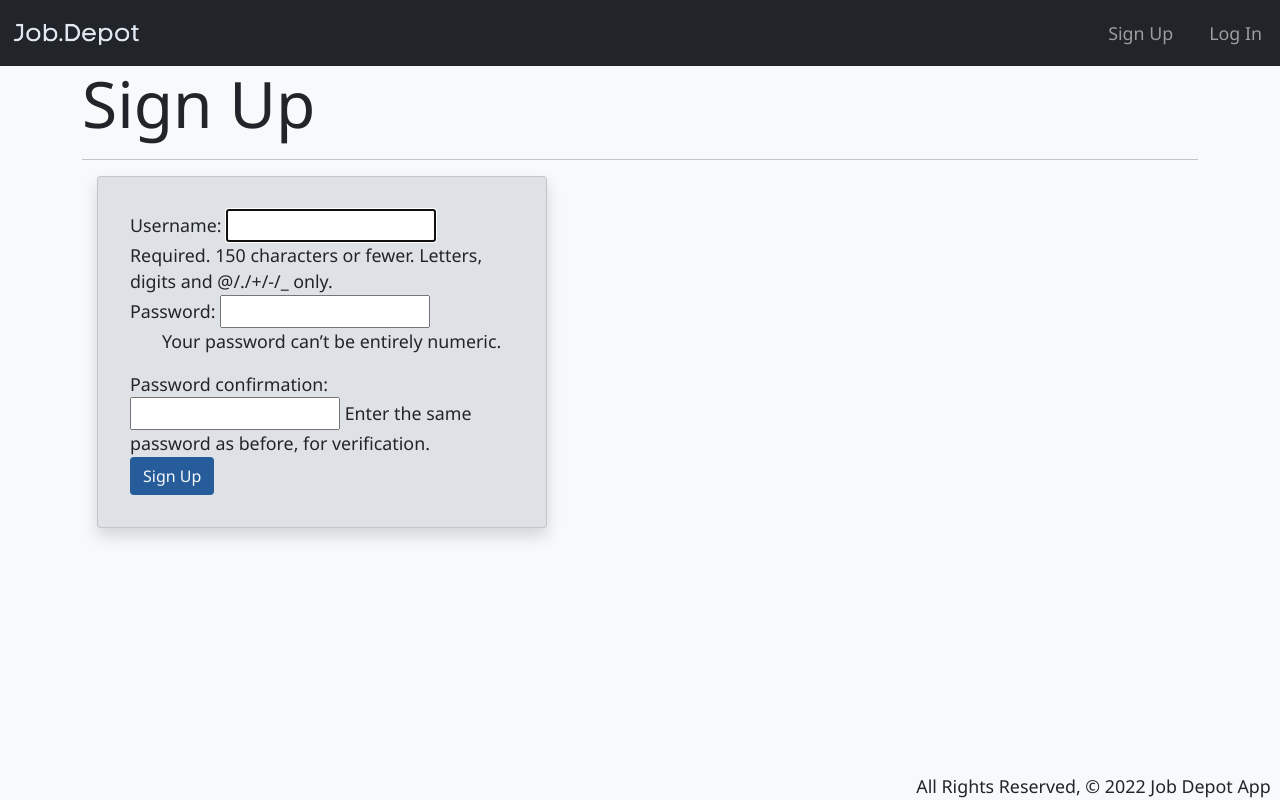
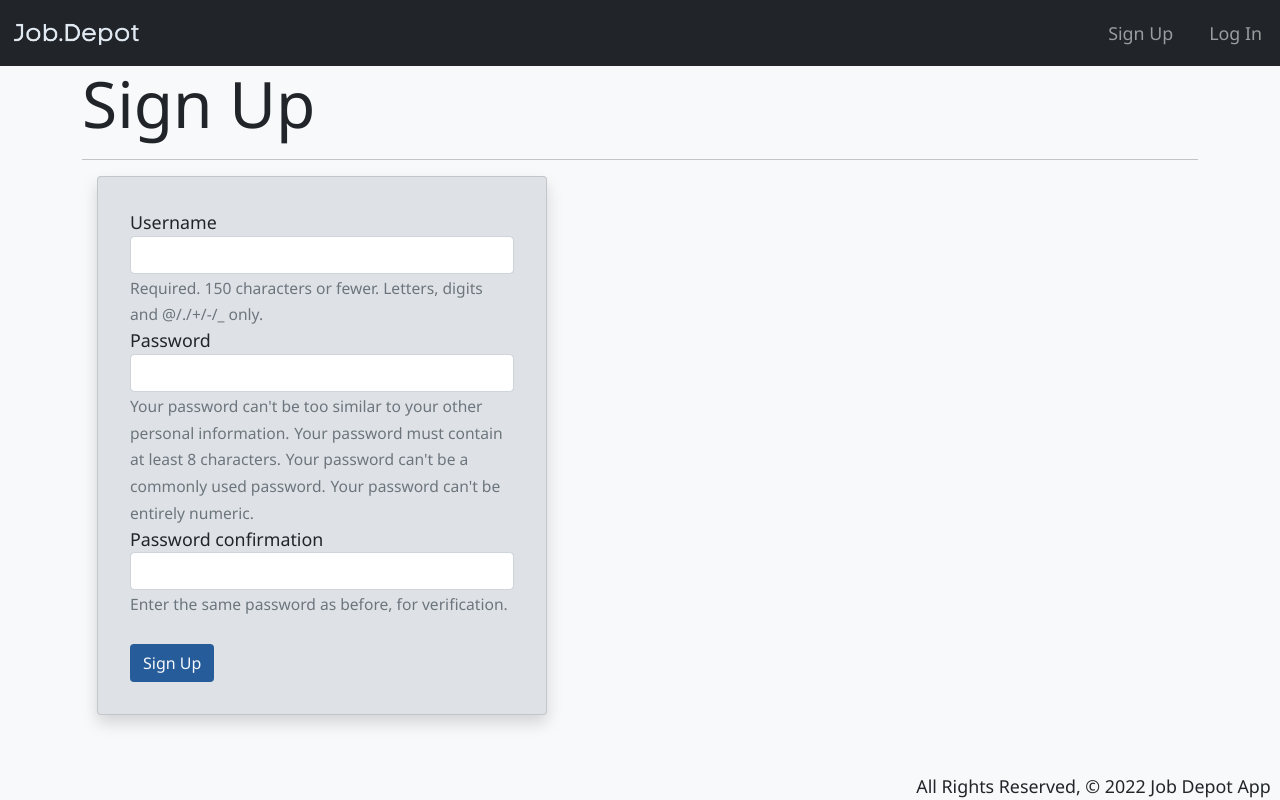
Before and after one commit to woojinv/Job-tracker, a Django app: page /accounts/sign/ in a window 1280 px wide. Run offline with Django 4.2, Linux system fonts and the light colour scheme.

Commit message:
add sign up pword help text

```diff
--- a/main_app/templates/registration/signup.html
+++ b/main_app/templates/registration/signup.html
@@ -11,7 +11,43 @@
     <div class="card-body">
         <form method="POST" action="{% url 'signup' %}">
             {% csrf_token %}
-            {{ form.as_p }}
+            {% for field in form %}
+                {% if field.name == 'username' %}
+                    <fieldset class="form-group">
+                        <label class="control-label" for="id_{{ field.name }}">{{ field.label }}</label>
+                        <input maxlength="100" type="text" class="form-control"
+                            name="{{ field.name }}"
+                            id="id_{{ field.name }}"
+                            value=""
+                            >
+                            <small class="text-muted">Required. 150 characters or fewer. Letters, digits and @/./+/-/_ only.</small>
+                    </fieldset>
+                {% elif field.name == 'password1' %}
+                    <fieldset class="form-group">
+                        <label class="control-label" for="id_{{ field.name }}">{{ field.label }}</label>
+                        <input maxlength="100" type="text" class="form-control"
+                            name="{{ field.name }}"
+                            id="id_{{ field.name }}"
+                            value=""
+                            >
+                            <small class="text-muted">Your password can't be too similar to your other personal information.</small>
+                            <small class="text-muted">Your password must contain at least 8 characters.</small>
+                            <small class="text-muted">Your password can't be a commonly used password.</small>
+                            <small class="text-muted">Your password can't be entirely numeric.</small>
+                    </fieldset>
+                {% elif field.name == 'password2' %}
+                    <fieldset class="form-group">
+                        <label class="control-label" for="id_{{ field.name }}">{{ field.label }}</label>
+                        <input maxlength="100" type="text" class="form-control"
+                            name="{{ field.name }}"
+                            id="id_{{ field.name }}"
+                            value=""
+                            >
+                            <small class="text-muted">Enter the same password as before, for verification.</small>
+                    </fieldset>
+                {% endif %}
+            {% endfor %}
+            <br>
             <input type="submit" class="btn job-btn" value="Sign Up">
         </form>
     </div>
```
Also changed, not shown: jobtracker/settings.py (+9 -9 lines).
